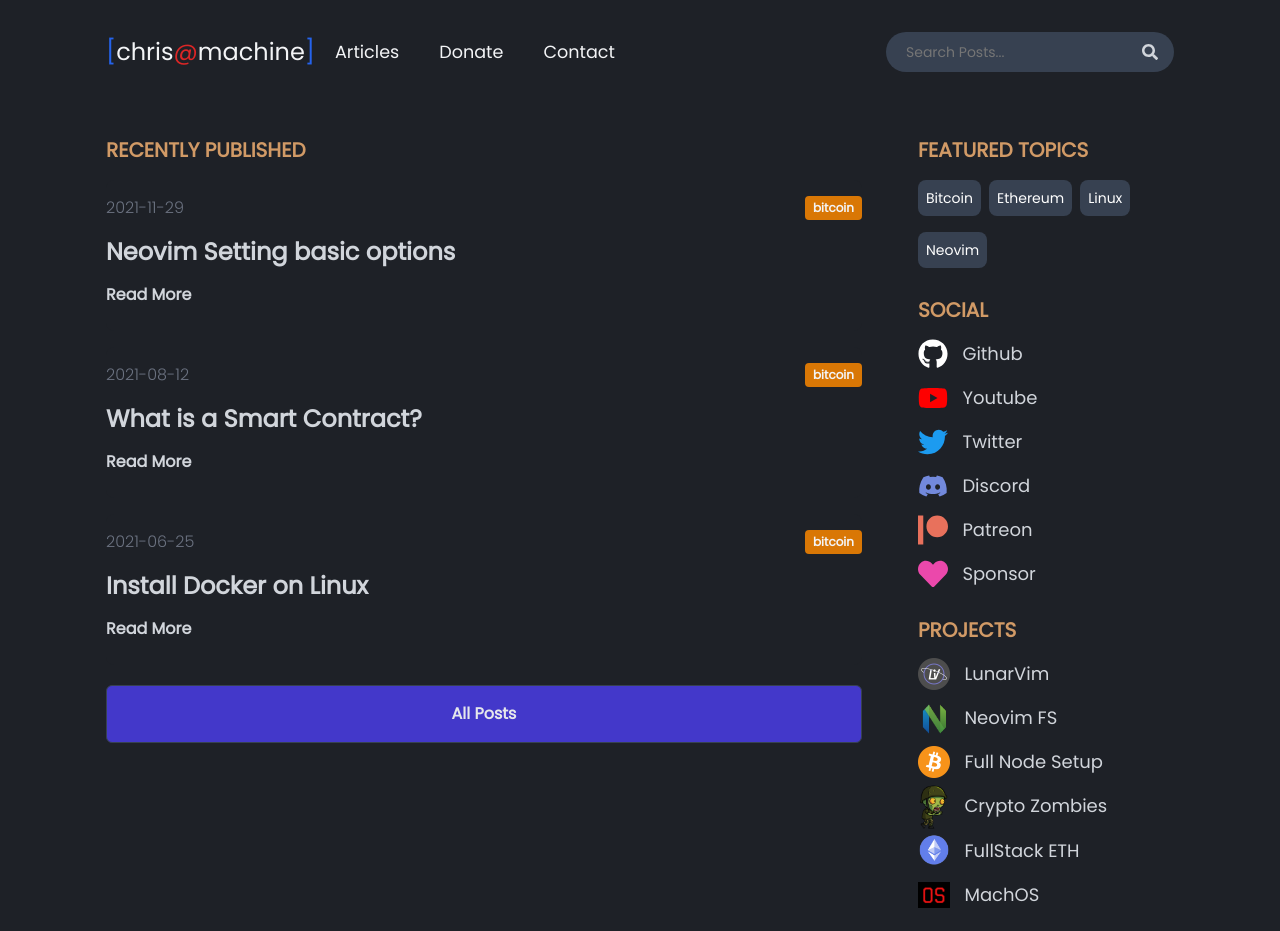
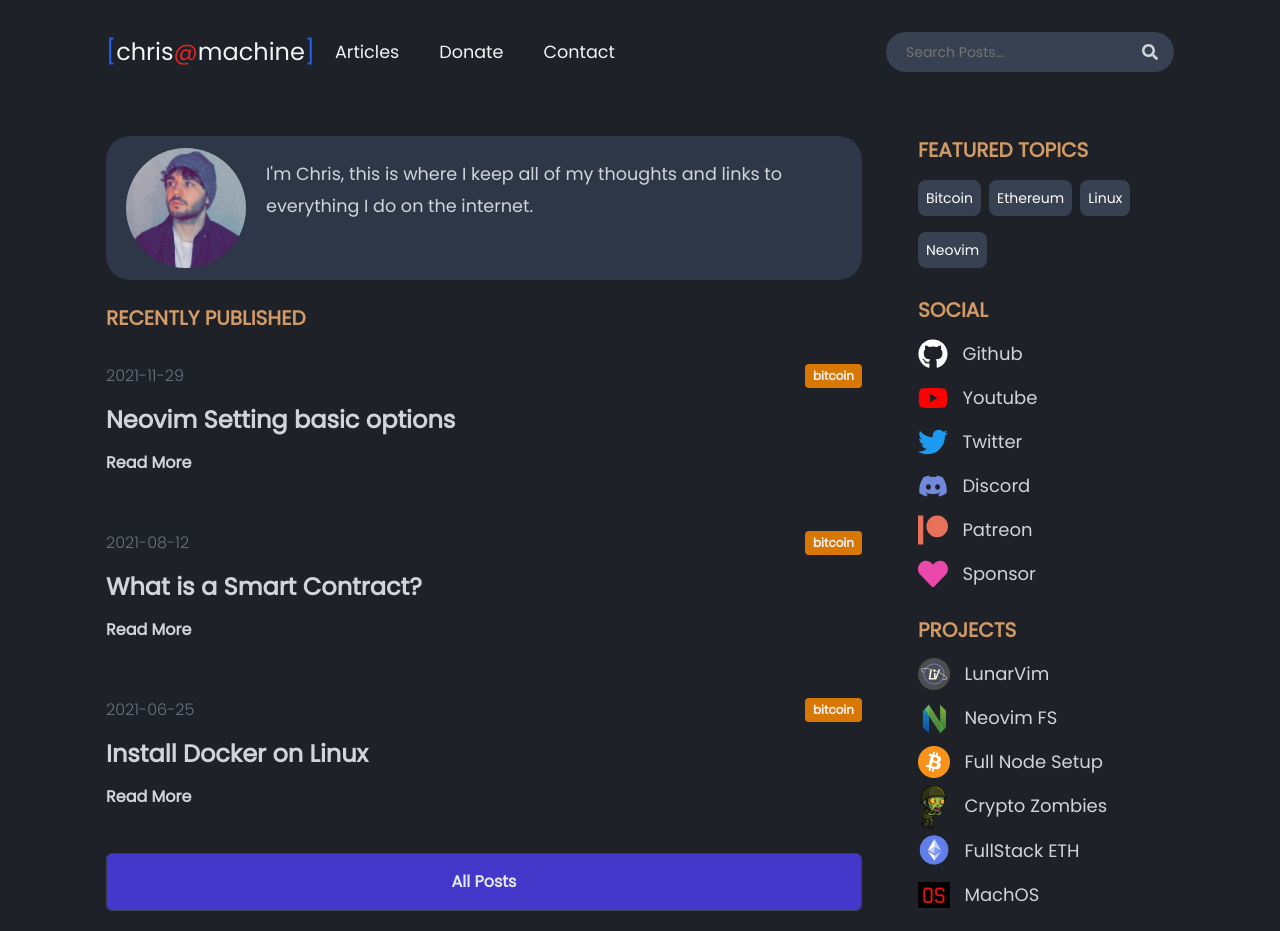
Before and after one commit to ChristianChiarulli/old_website, a Next.js app: page / in a window 1280 px wide. Built offline with nearby package versions, Linux system fonts and the light colour scheme.

Commit message:
add intro card

```diff
--- a/pages/index.js
+++ b/pages/index.js
@@ -12,7 +12,7 @@
   return (
     <Layout>
       <div className={styles.container}>
-        {/* <div className={styles.test}> */}
+        <div className={styles.test}>
           <div className={styles.introcard}>
             <img
               className={styles.intro__image}
@@ -20,8 +20,8 @@
               alt='LunarVim'
             />
             <p className={styles.intro__message}>
-            Hey I'm Chris, This is where I keep all of my thoughts and links to
-            everything I do on the internet.
+              I'm Chris, this is where I keep all of my thoughts and links
+              to everything I do on the internet.
             </p>
           </div>
           <div className={styles.search}>
@@ -37,6 +37,7 @@
             <Link href='/blog'>
               <a className={styles.home__post__button}>All Posts</a>
             </Link>
+          </div>
         </div>
           <div className={styles.home__sidebar__container}>
             <CategoryList
--- a/styles/home.module.css
+++ b/styles/home.module.css
@@ -5,29 +5,33 @@
 }
 
 .introcard {
-  display: none;
-  flex-direction: column;
+  display: flex;
+  /* flex-direction: column; */
   padding-top: 0.5rem;
   padding-bottom: 0.5rem;
   --tw-bg-opacity: 1;
   background-color: rgba(45, 55, 71, var(--tw-bg-opacity));
   border-radius: 1.5rem;
   margin-bottom: 1.5rem;
+  width: 100%;
 }
 
 .intro__image {
-  width: 10rem /* 160px */;
+  width: 8rem /* 160px */;
   border-radius: 9999px;
+  padding: .25rem;
+  margin-left: 1rem;
+  margin-right: 1rem;
 }
 
 .intro__message {
   /* padding: 0.75rem; */
-  margin-left: 1rem;
+  margin-right: 1rem;
   /* border-radius: 1rem; */
-  /* --tw-text-opacity: 1; */
-  /* color: rgba(229, 231, 235, var(--tw-text-opacity)); */
+  --tw-text-opacity: 1;
+  color: rgba(209, 213, 219, var(--tw-text-opacity));
   /* width: 28rem; */
-  /* font-size: 1.2rem; */
+  font-size: 1.1rem;
 }
 
 .posts__container {
```
Lines whose indentation alone changed are shown as unchanged.
